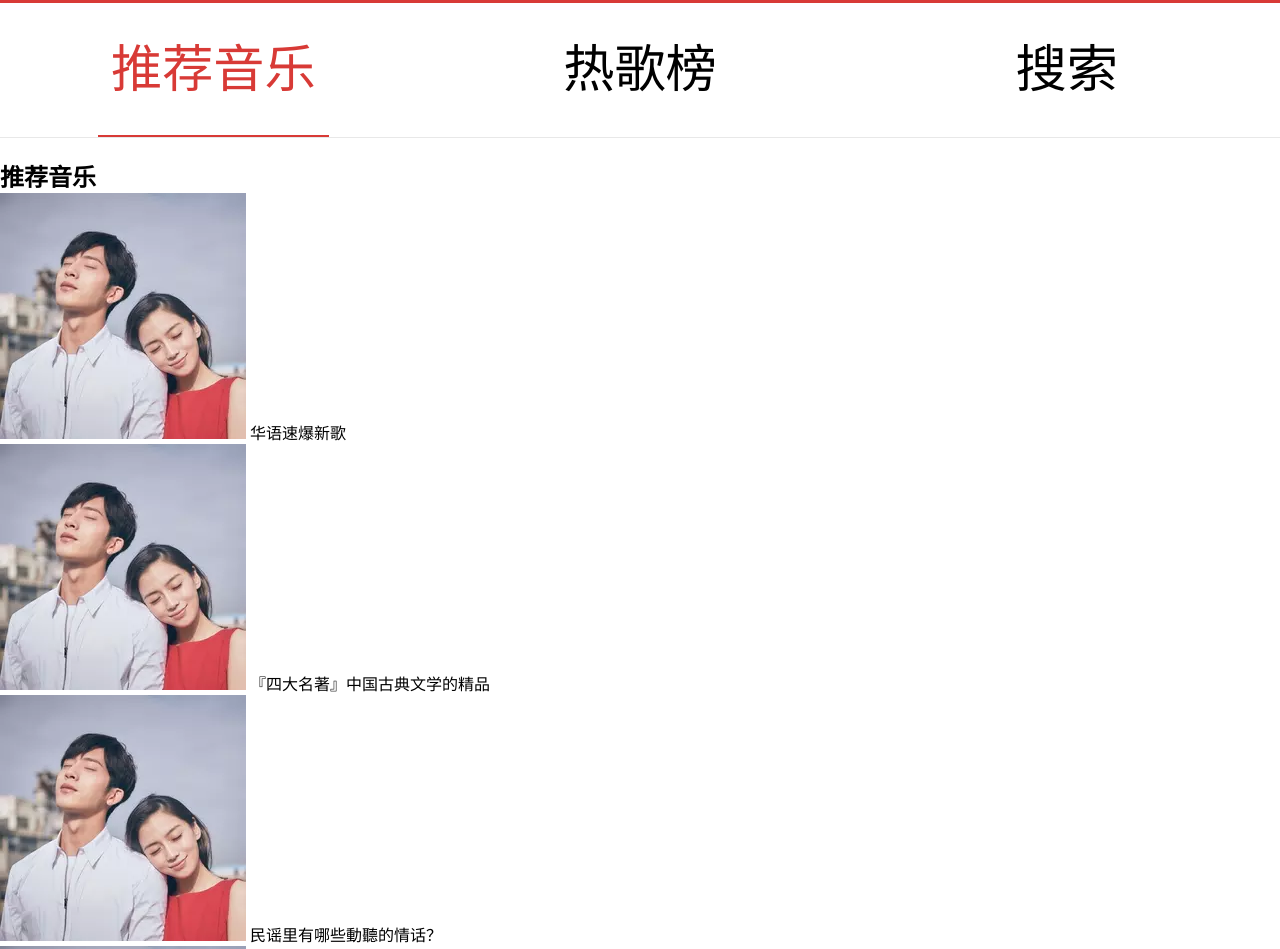
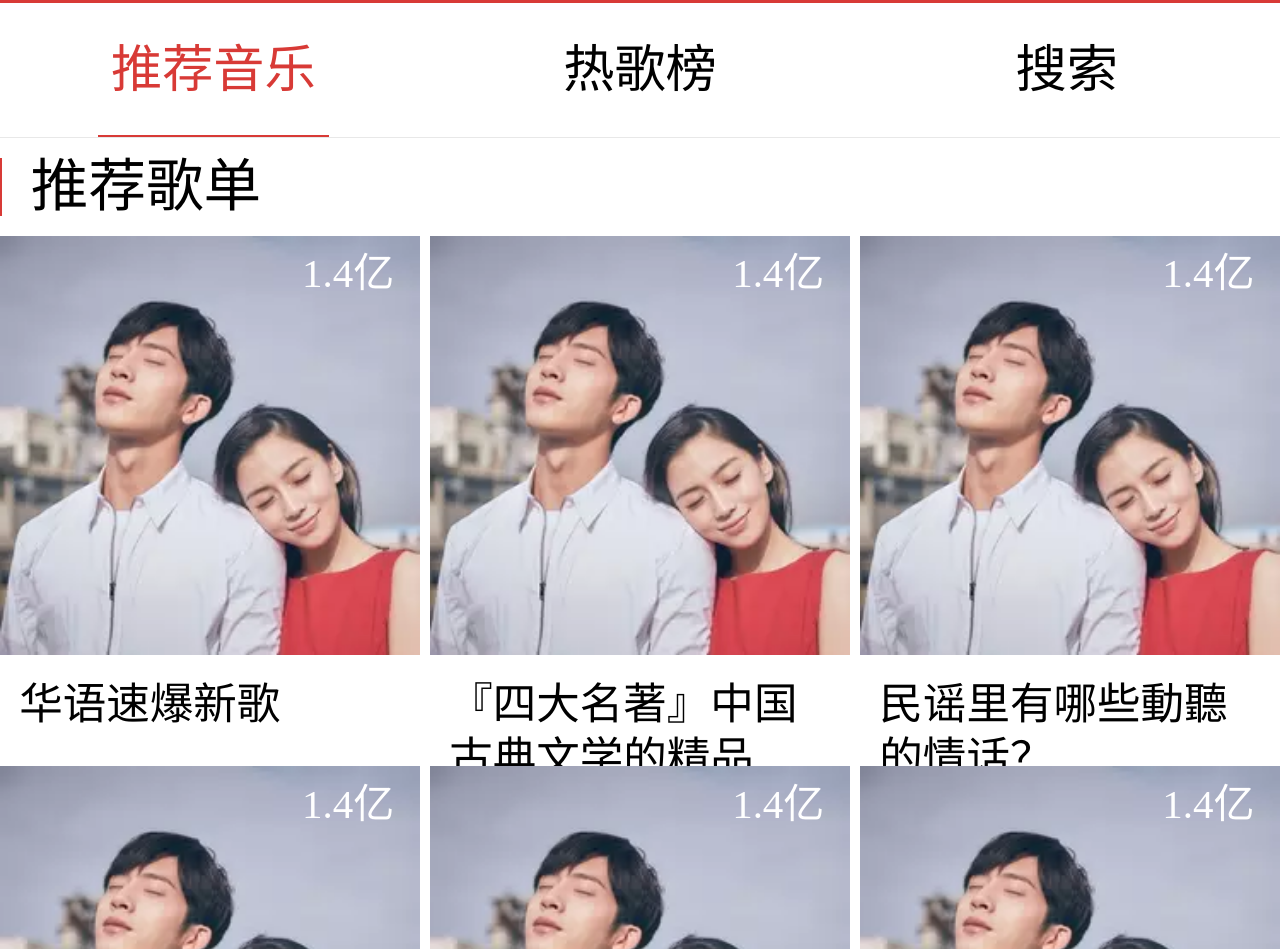
Before and after one commit to Lin-Ya/NetEasyMusic, a website: page src/index.html in a window 1280 px wide. Shown: the part 215-1164 px from the top of the page. Drawn offline with Linux system fonts and the light colour scheme.

Commit message:
完成推荐歌单

```diff
--- a/src/css/index.css
+++ b/src/css/index.css
@@ -8,7 +8,9 @@
 *::after {
     box-sizing: border-box;
 }
-
+ul,ol {
+    list-style: none;
+}
 header {
     background-color: #D83A36;
     width: 100%;
@@ -60,6 +62,50 @@ nav ol li span.active::after {
     right: -1vw;
 }
 
-section {
+.remd {
     padding-top: 20px;
 }
+.remd .title{
+    font-size: 4.5vw;
+    line-height: 4.5vw;
+    border-left: 2px solid #D83A36;
+    padding-left: 0.5em;
+    font-weight: normal;
+    margin-bottom: 20px;
+    display: inline-block;
+}
+.remd .remd-ol {
+    display: flex;
+    flex-wrap: wrap;
+    justify-content: space-between;
+}
+.remd .remd-ol li{
+    width: 32.8vw;
+    height: 38.3vw;
+    font-size: 3.4vw;
+    margin-bottom: 40px;
+    position: relative;
+}
+.remd .remd-ol li img{
+    width: 100%;
+}
+.remd .remd-ol .songlistName{
+    width: 90%;
+    height: 8.4vw;
+    line-height: 4.2vw;
+    padding: 1vw 0 0 1.5vw;
+    overflow: hidden;
+    text-overflow: ellipsis;
+    display: -webkit-box;
+    -webkit-line-clamp: 2;
+    -webkit-box-orient: vertical;
+}
+.remd .remd-ol li .colletCount{
+    position: absolute;
+    right: 2vw;
+    top: 1vw;
+    display: inline-block;
+    color: #fff;
+    font-size: 3.2vw;
+    line-height: 4vw;
+}
--- a/src/index.html
+++ b/src/index.html
@@ -69,40 +69,40 @@
 		</ol>
 	</nav>
 	<section class="remd">
-		<h2 class="remd-tittle">推荐音乐</h2>
+		<h2 class="title">推荐歌单</h2>
 		<ol class="remd-ol">
 			<li>
 				<img src="./img/songlistCover.jpeg" class="songlistCove">
-				<span class="songlistName">华语速爆新歌</span>
-				<div class="colletCount"></div>
+				<p class="songlistName">华语速爆新歌</p>
+				<div class="colletCount">1.4亿</div>
 			</li>
 			<li>
 				<img src="./img/songlistCover.jpeg" class="songlistCove">
-				<span class="songlistName">『四大名著』中国古典文学的精品</span>
-				<div class="colletCount"></div>
+				<p class="songlistName">『四大名著』中国古典文学的精品</p>
+				<div class="colletCount">1.4亿</div>
 			</li>
 			<li>
 				<img src="./img/songlistCover.jpeg" class="songlistCove">
-				<span class="songlistName">民谣里有哪些動聽的情话？</span>
-				<div class="colletCount"></div>
+				<p class="songlistName">民谣里有哪些動聽的情话？</p>
+				<div class="colletCount">1.4亿</div>
 			</li>
 			<li>
 				<img src="./img/songlistCover.jpeg" class="songlistCove">
-				<span class="songlistName">2010-2018百部爱情电影OST合集</span>
-				<div class="colletCount"></div>
+				<p class="songlistName">2010-2018百部爱情电影OST合集</p>
+				<div class="colletCount">1.4亿</div>
 			</li>
 			<li>
 				<img src="./img/songlistCover.jpeg" class="songlistCove">
-				<span class="songlistName">「华语男声」你来这走一遭 奇迹般万物生长</span>
-				<div class="colletCount"></div>
+				<p class="songlistName">「华语男声」你来这走一遭 奇迹般万物生长</p>
+				<div class="colletCount">1.4亿</div>
 			</li>
 			<li>
 				<img src="./img/songlistCover.jpeg" class="songlistCove">
-				<span class="songlistName">华语电影台词对白｜念念有声</span>
-				<div class="colletCount"></div>
+				<p class="songlistName">华语电影台词对白｜念念有声</p>
+				<div class="colletCount">1.4亿</div>
 			</li>
 		</ol>
-		<h2 class="remd-newmusic">最新音乐</h2>
+		<h2 class="title">最新音乐</h2>
 		<ol class="remd-songlist">
 			<li>
 				<h3 class="songName">歌曲标题1</h3>
```
